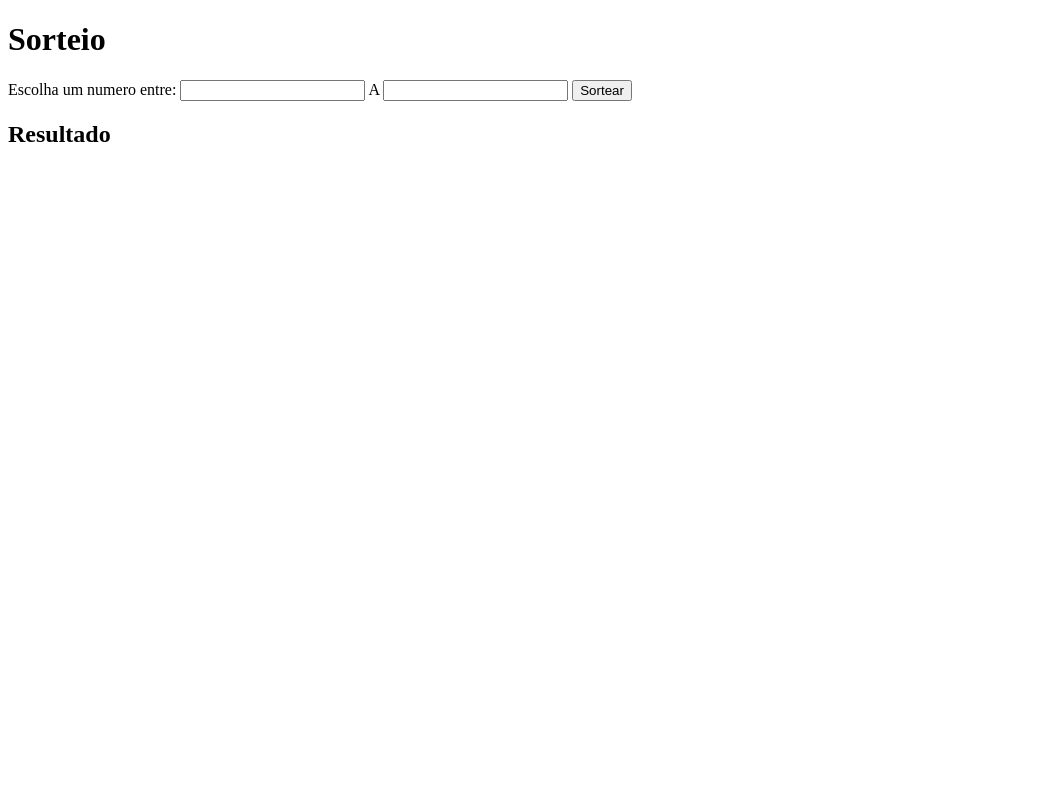
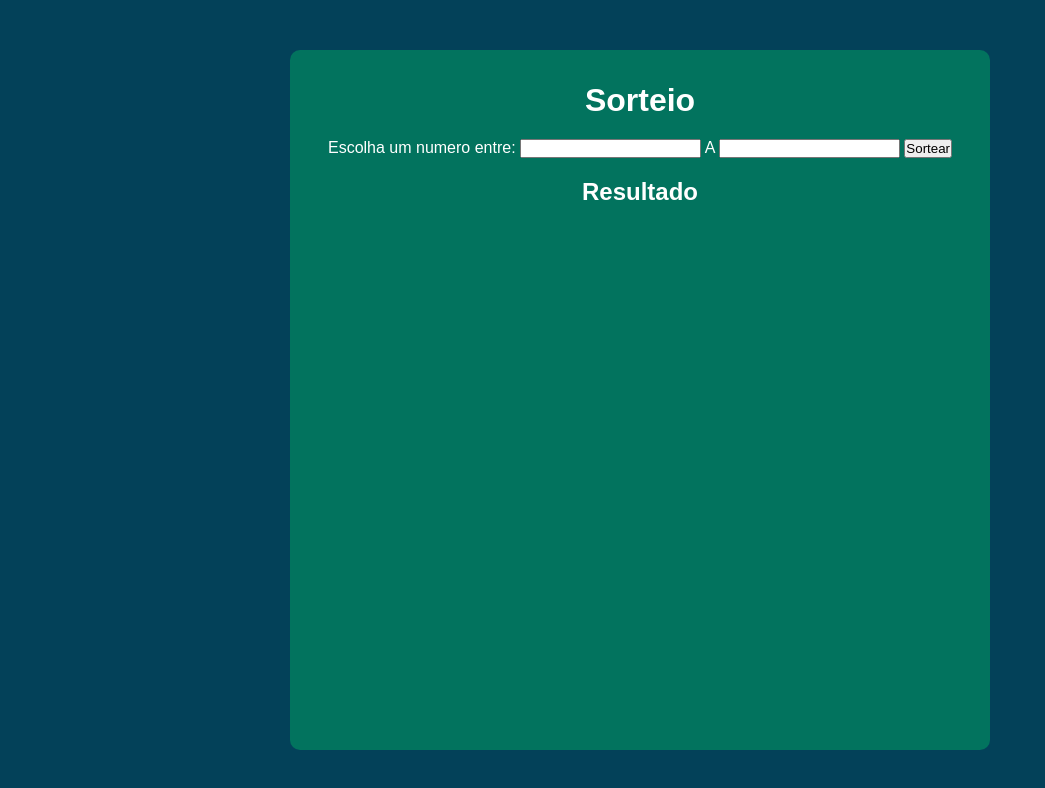
Before and after one commit to Pablo147dias/Sorteio, a plain HTML site: page index.html in a window 1280 px wide. Shown: the whole page, without its empty margins (0-1045 px from the left). Drawn offline with Linux system fonts and the light colour scheme.

Commit message:
sorteio 1.1 pronto

```diff
--- a/css/style.css
+++ b/css/style.css
@@ -0,0 +1,23 @@
+*{
+    margin: 0;
+    padding: 0;
+    box-sizing: border-box;
+}
+body{
+    font-family: 'Arial', sans-serif;
+    background-color: #034159;
+}
+.container{
+    width: 700px;
+    height: 700px;
+    margin: 50px auto;
+    display: flex;
+    flex-direction: column;
+    gap: 20px;
+    padding: 2em;
+
+    align-items: center;
+    background-color: #02735E;
+    border-radius: 10px;
+    color: #fff;
+}
--- a/index.html
+++ b/index.html
@@ -1,21 +1,19 @@
 <!DOCTYPE html>
 <html lang="pt-br">
   <head>
-    <meta charset="UTF-8">
-    <meta name="viewport" content="width=device-width, initial-scale=1.0">
+    <meta charset="UTF-8" />
+    <meta name="viewport" content="width=device-width, initial-scale=1.0" />
     <title>Sorteio</title>
-    <link rel="stylesheet" href="css/style.css">
-
+    <link rel="stylesheet" href="css/style.css" />
   </head>
   <body>
-
     <div class="container">
       <h1>Sorteio</h1>
-        <form action="sorteio.php" method="post">
-            <label for="number">Escolha um numero entre:</label>
-            <input type="number" name="number" id="n1" required>
-            <label for="number">A</label>
-            <input type="number" name="number" id="n2" required>
+      <form  id="form">
+        <label for="n1">Escolha um numero entre:</label>
+        <input type="number" name="number1" id="n1" required />
+        <label for="n2">A</label>
+        <input type="number" name="number2" id="n2" required />
         <button type="submit" id="sortear">Sortear</button>
       </form>
       <div id="resultado">
--- a/script.js
+++ b/script.js
@@ -2,9 +2,10 @@ const n1 = document.getElementById('n1');
 const n2 = document.getElementById('n2');
 const sortear = document.getElementById('sortear');
 
-sortear.addEventListener('click', () => {
+sortear.addEventListener('click', (event) => {
     const min = parseInt(n1.value);
     const max = parseInt(n2.value);
     const random = Math.floor(Math.random() * (max - min + 1)) + min;
     document.getElementById('res').innerText = random;
+    event.preventDefault();
 });
```
Lines whose indentation alone changed are shown as unchanged.
